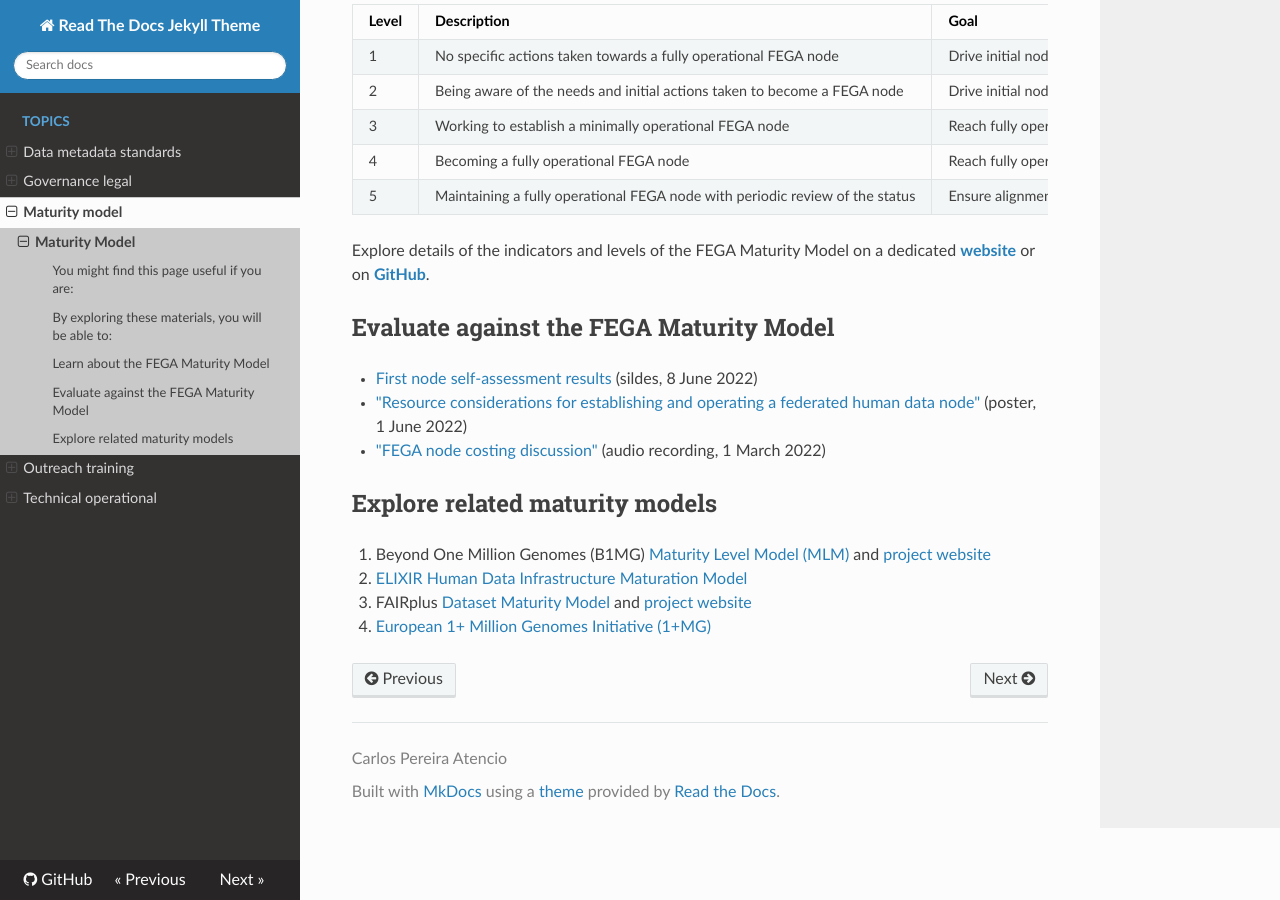
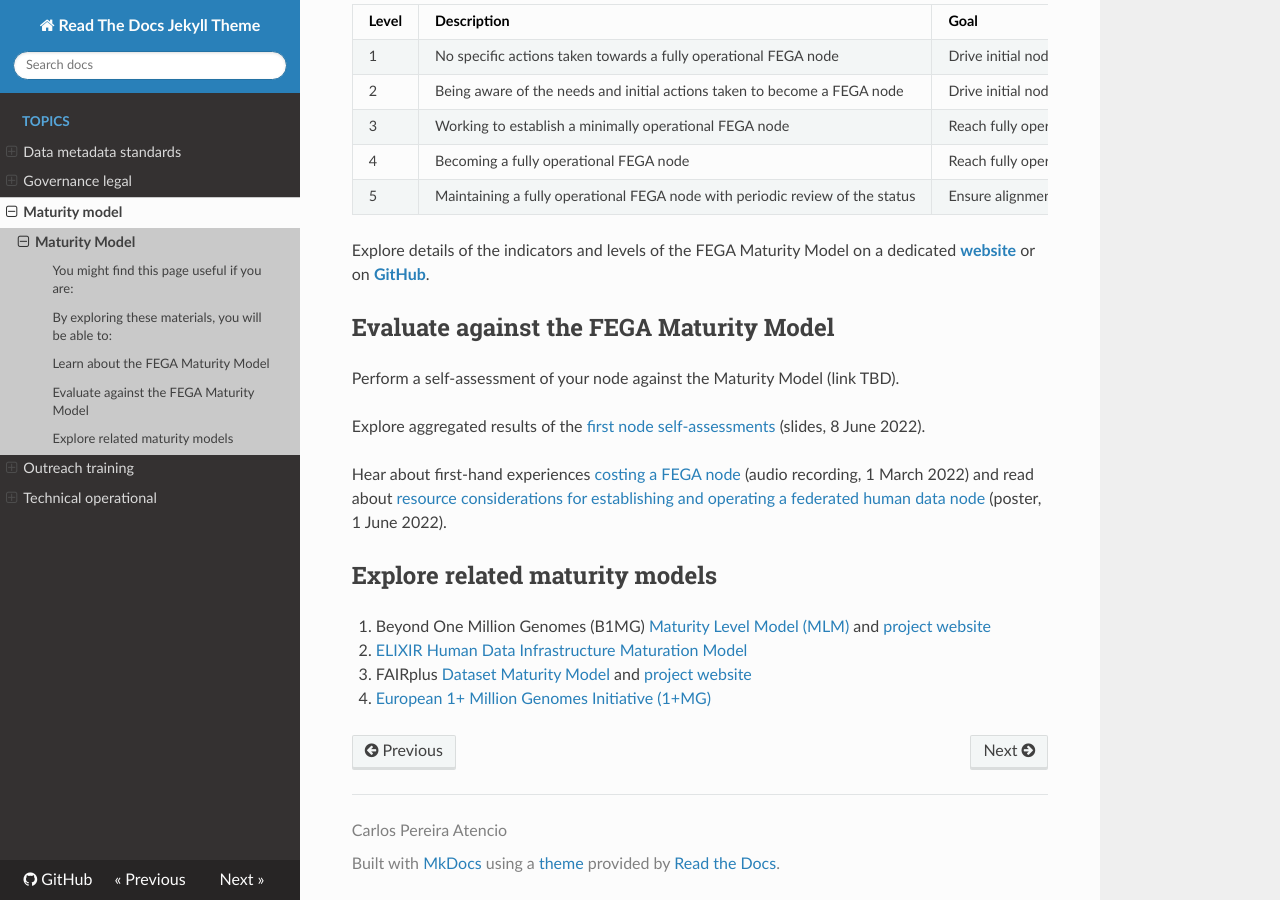
Before and after one commit to viklund/FEGA-onboarding, an MkDocs documentation site: the page built from docs/topics/maturity-model/README.md, in a window 1280 px wide and 900 px high, scrolled down 788 px. Built offline with MkDocs 1.6.1, drawn with Linux system fonts in a browser that asks for light colours; nearby versions of some CDN libraries.

Commit message:
Updated evaluation section.

```diff
--- a/docs/topics/maturity-model/README.md
+++ b/docs/topics/maturity-model/README.md
@@ -37,9 +37,11 @@ Explore details of the indicators and levels of the FEGA Maturity Model on a ded
 
 ## Evaluate against the FEGA Maturity Model
 
-- [First node self-assessment results](https://docs.google.com/presentation/d/1asFVR4a-luoh7jdQJcp3A2RP0-druX1LaXPk-r7FVsY/edit#slide=id.g121731fd043_2_86) (sildes, 8 June 2022)
-- ["Resource considerations for establishing and operating a federated human data node"](https://doi.org/10.7490/f1000research.1118967.1) (poster, 1 June 2022)
-- ["FEGA node costing discussion"](https://drive.google.com/file/d/1XjPH3sI69Hqcz7fXO1B_ThWYTayien8l/view?usp=sharing) (audio recording, 1 March 2022)
+Perform a self-assessment of your node against the Maturity Model (link TBD).
+
+Explore aggregated results of the [first node self-assessments](https://docs.google.com/presentation/d/1asFVR4a-luoh7jdQJcp3A2RP0-druX1LaXPk-r7FVsY/edit#slide=id.g121731fd043_2_86) (slides, 8 June 2022).
+
+Hear about first-hand experiences [costing a FEGA node](https://drive.google.com/file/d/1XjPH3sI69Hqcz7fXO1B_ThWYTayien8l/view?usp=sharing) (audio recording, 1 March 2022) and read about [resource considerations for establishing and operating a federated human data node](https://doi.org/10.7490/f1000research.1118967.1) (poster, 1 June 2022).
 
 ## Explore related maturity models
 
```
